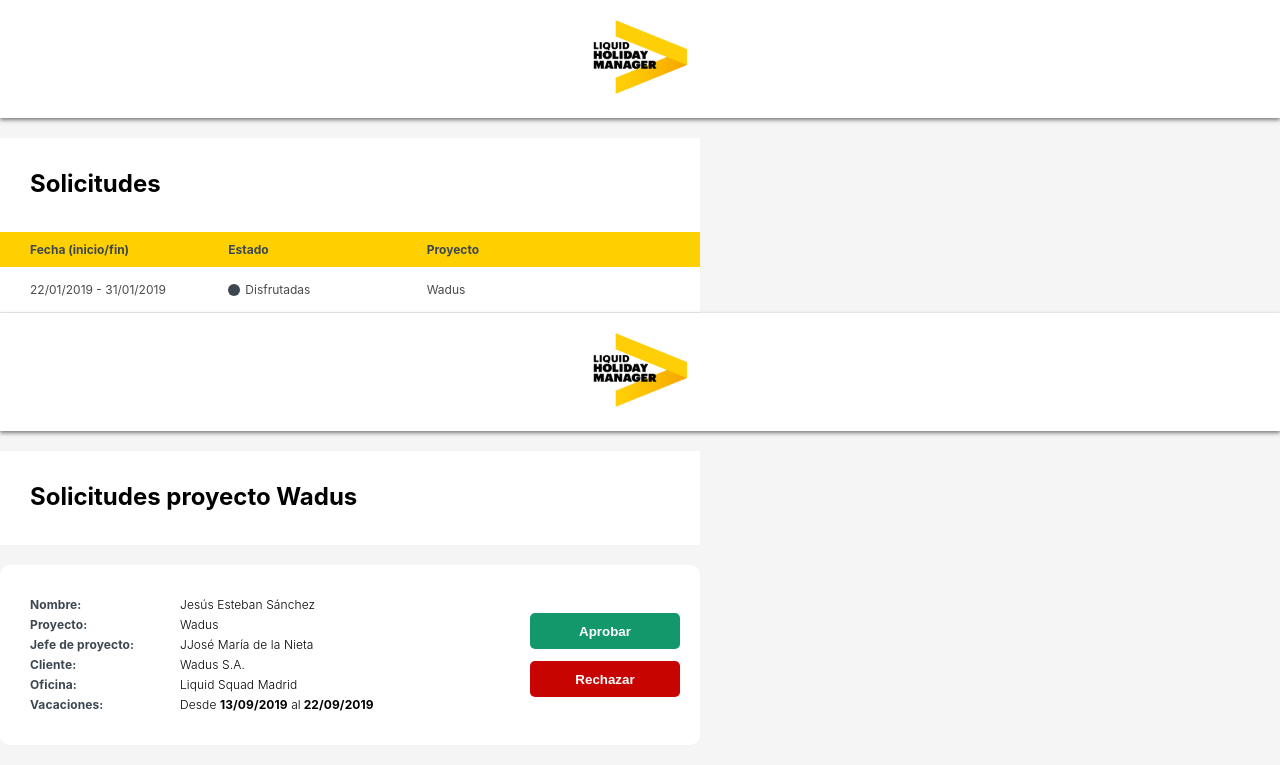
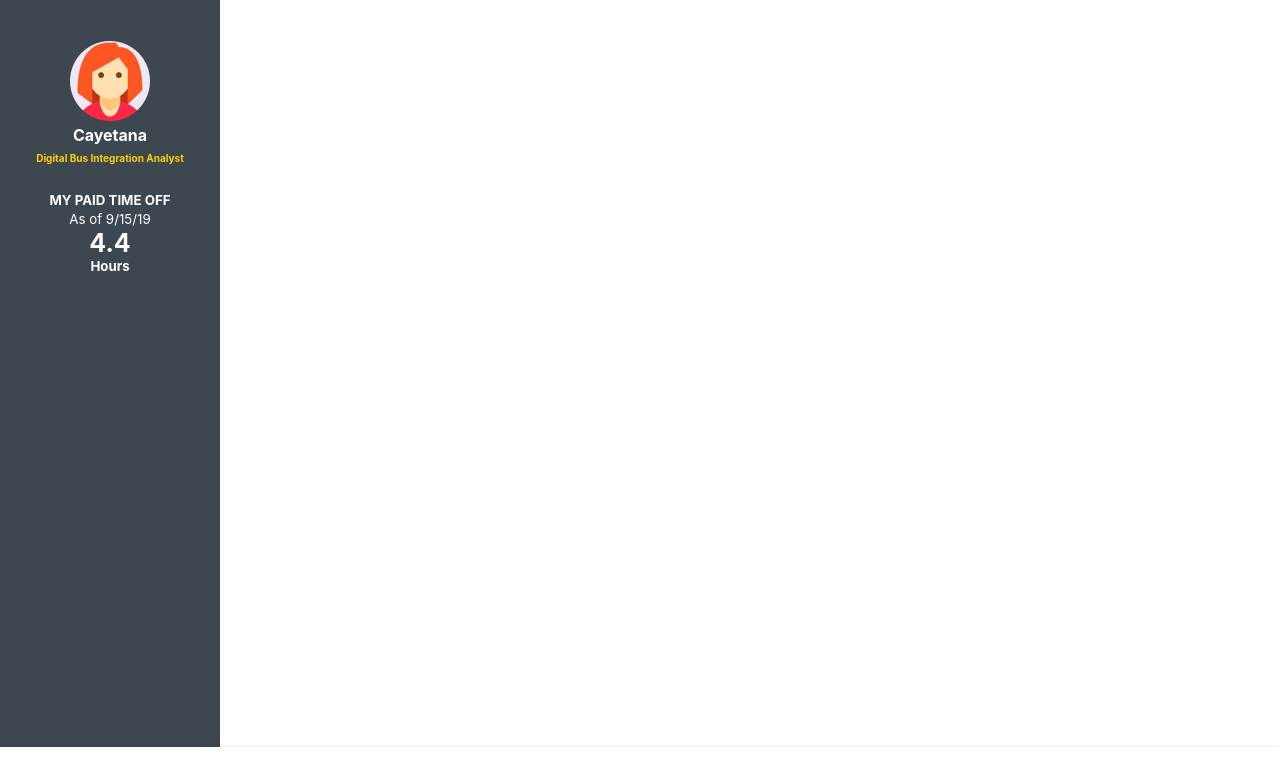
Before and after one commit to luzagm/g-m4-AquaSquad, a React (Create React App) app: page /#/user in a window 1280 px wide. Shown: the top 765 px of the page. Built offline with nearby package versions, Linux system fonts and the light colour scheme.

Commit message:
add scss of aside

```diff
--- a/src/components/App.js
+++ b/src/components/App.js
@@ -2,11 +2,28 @@ import React from "react";
 import { Route, Switch } from "react-router-dom";
 import "../stylesheets/core/variables.scss";
 import UserList from "./user/User";
+//copiar estos dos para aside
+import doll from "../images/doll.png";
+import "../stylesheets/components/AsideBar.scss";
+//para aside
 
 class App extends React.Component {
   render() {
     return (
       <div className="App">
+        <div className="asidebar__container">
+          <img src={doll} alt="doll" className="asidebar__img"></img>
+          <h4 className="asidebar__name">Cayetana</h4>
+          <h5 className="asidebar__job">Digital Bus Integration Analyst</h5>
+          <div className="asidebar__paid">
+            <h5>MY PAID TIME OFF</h5>
+            <small>As of 9/15/19</small>
+          </div>
+          <div className="asidebar__time">4.4</div>
+          <h5>Hours</h5>
+          {/* <button>Solicitar</button> */}
+        </div>
+
         <main>
           <Switch>
             {/* <Route exact path="/" component={Login} /> */}
--- a/src/components/AsideBar.js
+++ b/src/components/AsideBar.js
@@ -1,9 +1,10 @@
 import React from "react";
+import doll from "../images/doll.png";
 
 const AsideBar = props => {
   return (
     <div className="asidebar__container">
-      <img></img>
+      <img src={doll} alt="doll"></img>
       <h4>Cayetana</h4>
       <div>4.4</div>
     </div>
--- /dev/null
+++ b/src/stylesheets/components/AsideBar.scss
@@ -0,0 +1,33 @@
+@import "../core/variables";
+
+.asidebar__container {
+  text-align: center;
+  height: 747px;
+  width: 220px;
+  color: white;
+  background-color: $colorSecundary;
+  //   font-weight: bold;
+}
+.asidebar__img {
+  height: 80px;
+  width: 80px;
+  margin-top: 41px;
+}
+.asidebar__name {
+  height: 17px;
+  margin-bottom: 10px;
+}
+.asidebar__job {
+  color: #ffd000;
+  font-size: 10px;
+  height: 17px;
+}
+.asidebar__paid {
+  margin-top: 23px;
+}
+.asidebar__time {
+  font-size: 25px;
+  font-weight: bold;
+  //   height: 55px;
+  //   width: 62px;
+}
```
Also changed, not shown: src/images/doll.png (added), 18 other files (tests, documents, lock files or other folders).
